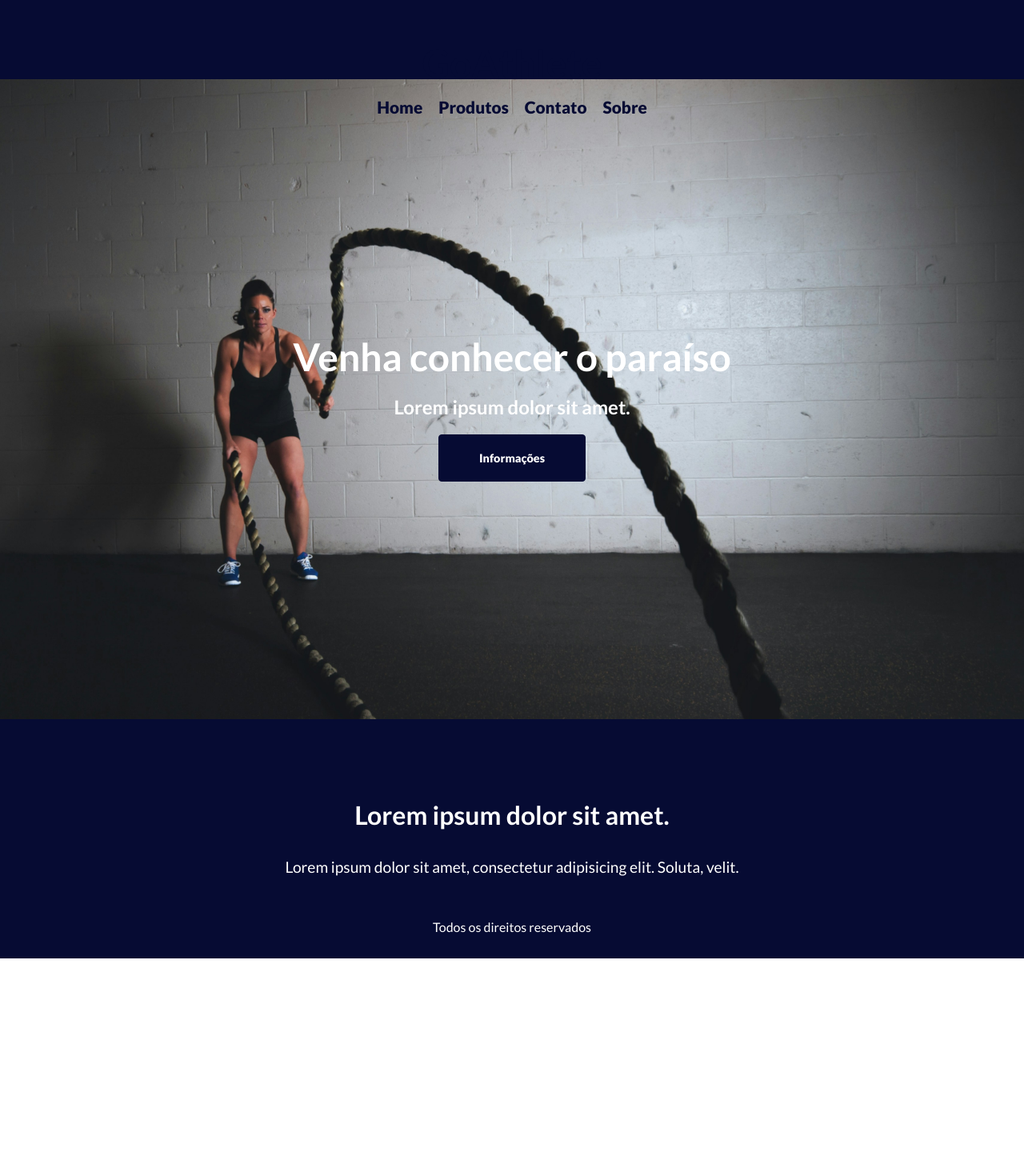
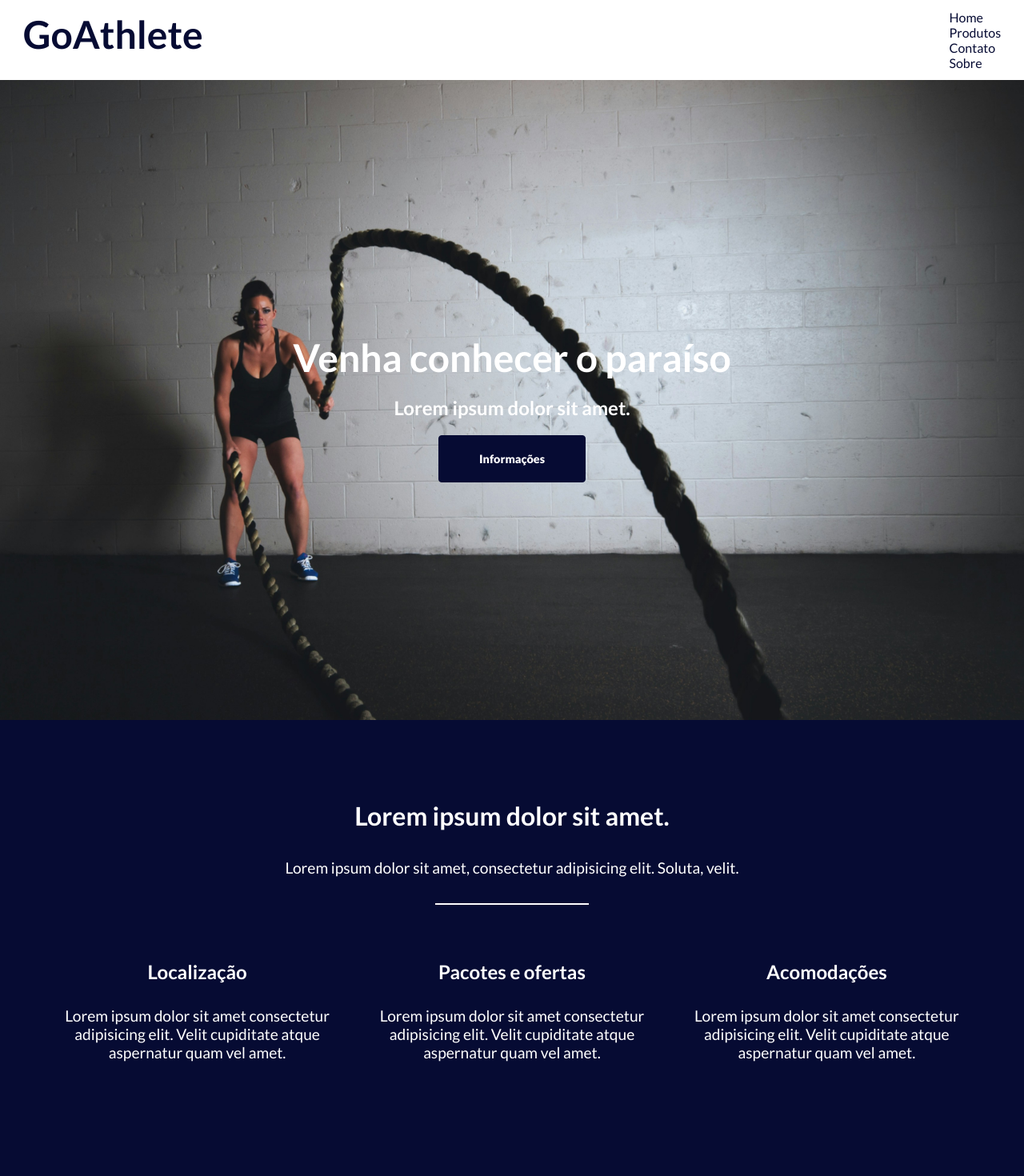
Before and after one commit to aarthurbf/front_end_cp04, a React (Vite) app: page / in a window 1280 px wide. Shown: the top 1470 px of the page at 80% size. Before the commit the page ends 1353 px from the top, so only its background shows below. Built offline with nearby package versions, Linux system fonts and the light colour scheme.

Commit message:
Fix: Footer

```diff
--- a/src/components/Footer.jsx
+++ b/src/components/Footer.jsx
@@ -4,7 +4,7 @@
 
   return (
     <>
-      <section>
+      <section className="Footer">
         <p>Todos os direitos reservados</p>
       </section>
     </>
--- a/src/components/Header.jsx
+++ b/src/components/Header.jsx
@@ -3,7 +3,7 @@
 
     return (
         <>
-            <section>
+            <section className="Header">
                 <h1><a href="">GoAthlete</a></h1>
                 <nav class="header-menu">
                     <ul>
--- a/src/css/Footer.css
+++ b/src/css/Footer.css
@@ -1,12 +1,12 @@
-section{
+.Footer{
     display: flex;
-    flex-direction: column;
-    align-items: center;
+    justify-content: center;
+    text-align: center;
     background: var(--color2);
     padding: 3.1rem 0;
 }
 
-section p{
+.Footer p{
     color: var(--color1);
     text-align: center;
 }
--- a/src/css/Header.css
+++ b/src/css/Header.css
@@ -1,42 +1,40 @@
-ul {
+ul{
     list-style: none;
 }
 
-a {
+a{
     text-decoration: none;
     color: var(--color2);
 }
-
-section {
+.Header{
     width: 100%;
-    height: 6rem;
+    height: 6.25rem;
     display: flex;
     align-items: center;
     justify-content: space-between;
     padding: 1.8rem;
     margin-bottom: 0;
 }
-
-section h1 {
-    font-size: 3rem;
+.Header h1{
+    font-size: 6vmin;
     margin-bottom: 0.9rem;
 }
 
-.header-menu ul {
+.Header-menu ul{
     display: flex;
     gap: 1.25rem;
 }
 
-.header-menu a {
+.Header-menu a{
     color: var(--color2);
     font-weight: 900;
-    font-size: 1.3rem;
+    font-size: 1rem;
 }
 
 /*Responsividade*/
 
 @media (max-width: 700px) {
-    section {
+    .Header {
         flex-direction: column;
         font-size: 1rem;
     }
```
